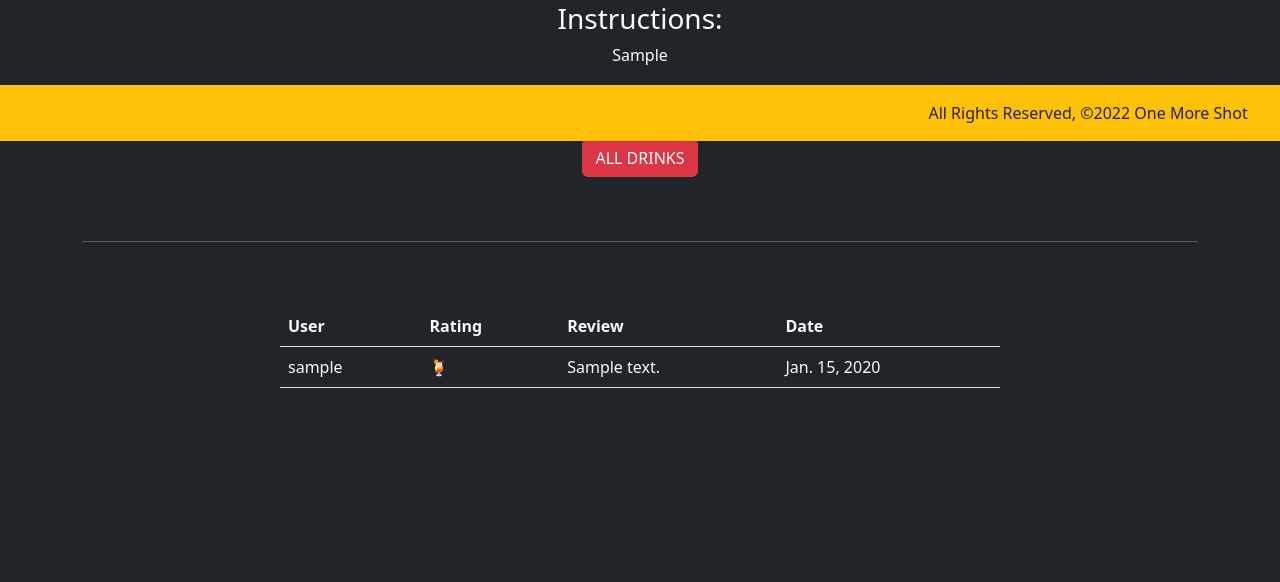
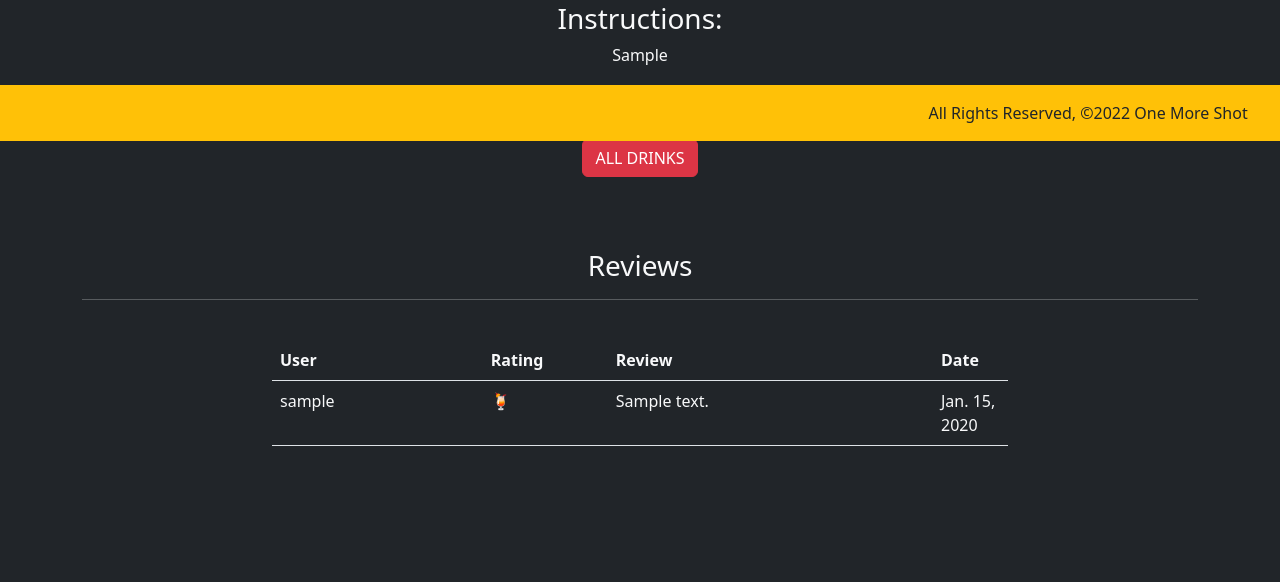
Before and after one commit to Jvilla125/iDrunk, a Django app: page /drinks/1 in a window 1280 px wide. Shown: the part 659-1241 px from the top of the page. Before the commit the page ends 1047 px from the top, so only its background shows below. Run offline with Django 4.2, Linux system fonts and the light colour scheme; tables that the repository leaves empty hold one stand-in row (values such as "Sample post").

Commit message:
worked on review table

```diff
--- a/main_app/templates/drinks/detail.html
+++ b/main_app/templates/drinks/detail.html
@@ -69,18 +69,21 @@
   </section>
   <br>
   <br>
+  <br>
+  <div class="h3 text-center">Reviews</div>
   <hr>
   <br>
-  <br>
-  <section id="reviews" class="row col-8 offset-2">
-    <div class="col">
+
+  <section id="reviews" class="row">
+
+    <div class="col-8 offset-2">
       <table class="table text-light">
         <thead>
           <tr>
-            <td><strong>User</strong></td>
-            <td><strong>Rating</strong></td>
-            <td><strong>Review</strong></td>
-            <td><strong>Date</strong></td>
+            <th><strong>User</strong></th>
+            <th style="width:125px"><strong>Rating</strong></th>
+            <th><strong>Review</strong></th>
+            <th style="width:75px"><strong>Date</strong></th>
           </tr>
         </thead>
         {% if drink.review_set.count %} {% for rev in drink.review_set.all%}
@@ -100,7 +103,7 @@
       {% endif %}
     </div>
     {% if user.is_authenticated %}
-    <div class="col form-group ">
+    <div class="form-group col-6 offset-3">
       <form action="{% url 'add_review' drink.id %}" method="POST">
         {% csrf_token %}
         {{review_form.as_p}}
@@ -111,7 +114,8 @@
         </div>
       </form>
     </div>
+    {% endif %}
   </section>
-  {% endif %}
+
 </div>
 {% endblock content %}
```
